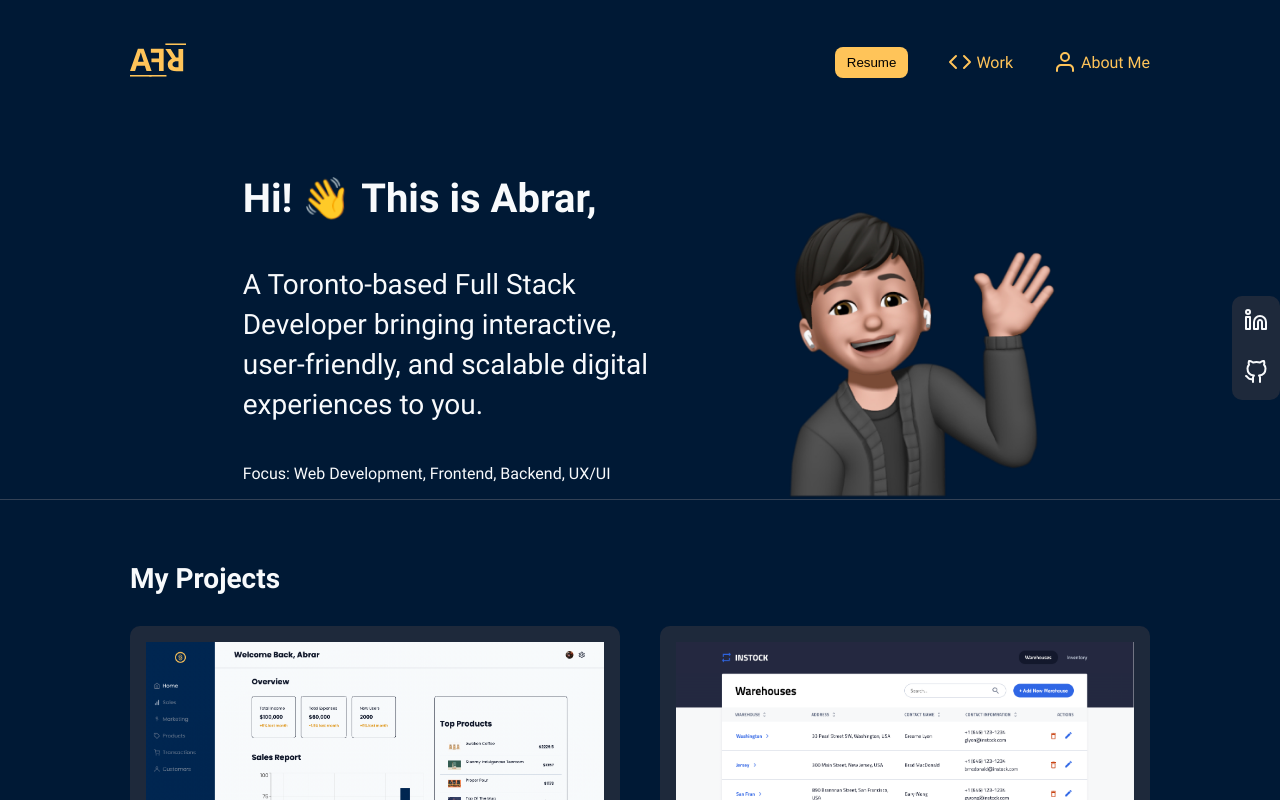
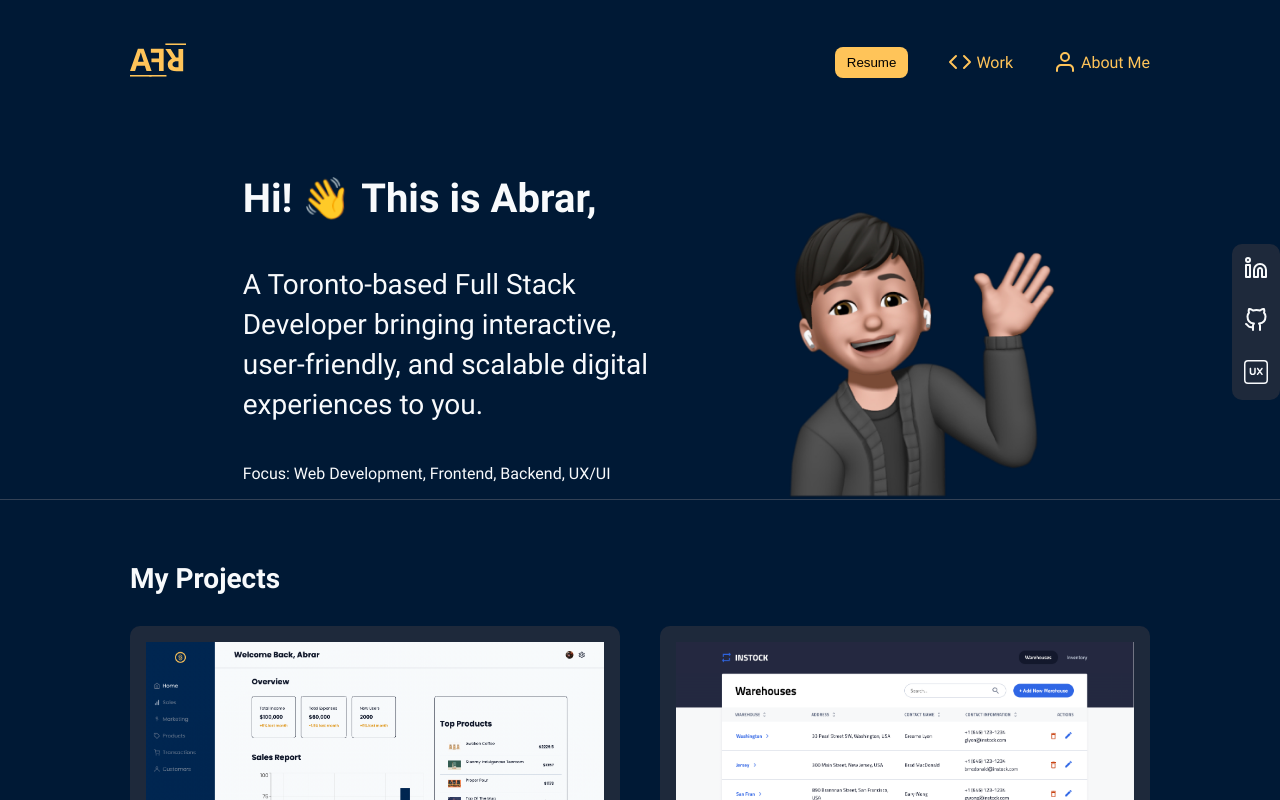
Before and after one commit to abrarfahimr/portfolio-website, a React (Create React App) app: page / in a window 1280 px wide. Shown: the top 800 px of the page. Built offline with nearby package versions, Linux system fonts and the light colour scheme.

Commit message:
add link to ux portfolio

```diff
--- a/src/components/Footer/Footer.js
+++ b/src/components/Footer/Footer.js
@@ -1,6 +1,7 @@
 import './Footer.scss';
 import linkedin from '../../assets/icons/linkedin.svg';
 import github from '../../assets/icons/github.svg';
+import ux from '../../assets/icons/ux.svg';
 
 const Footer = () => {
   return (
@@ -43,6 +44,14 @@ const Footer = () => {
         >
           <img className="footer__icon" src={github} alt="github icon"></img>
         </a>
+        <a
+          className="footer__links"
+          href="https://abrarfahimr.notion.site/abrarfahimr/Hi-This-is-Abrar-5369d91b9a1243a38fe0bcab4050338d"
+          target="_blank"
+          rel="noopener noreferrer"
+        >
+          <img className="footer__icon" src={ux} alt="ux icon"></img>
+        </a>
       </div>
       <p className="footer__copyright">
         Designed and Developed by Abrar Rahman
```
Also changed, not shown: src/assets/icons/ux.svg (added).
